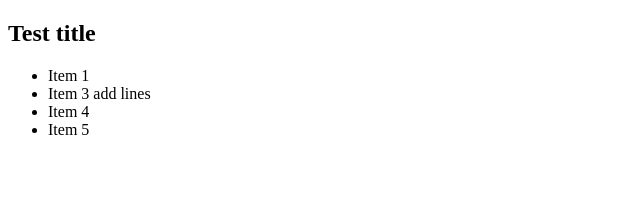
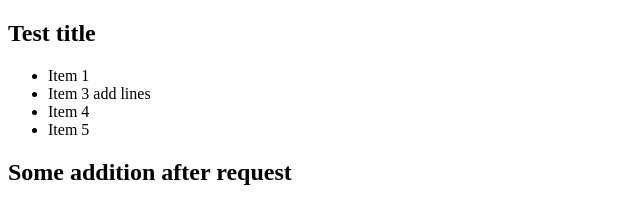
Before and after one commit to exz0N/test, a plain HTML site: page index.html in a window 1280 px wide. Shown: the whole page, without its empty margins (0-640 px from the left). Drawn offline with Linux system fonts and the light colour scheme.

Commit message:
add some changes after pull request

```diff
--- a/index.html
+++ b/index.html
@@ -14,5 +14,7 @@
     <li>Item 4</li>
     <li>Item 5</li>
 </ul>
+
+<h2>Some addition after request</h2>
 </body>
 </html>
```
